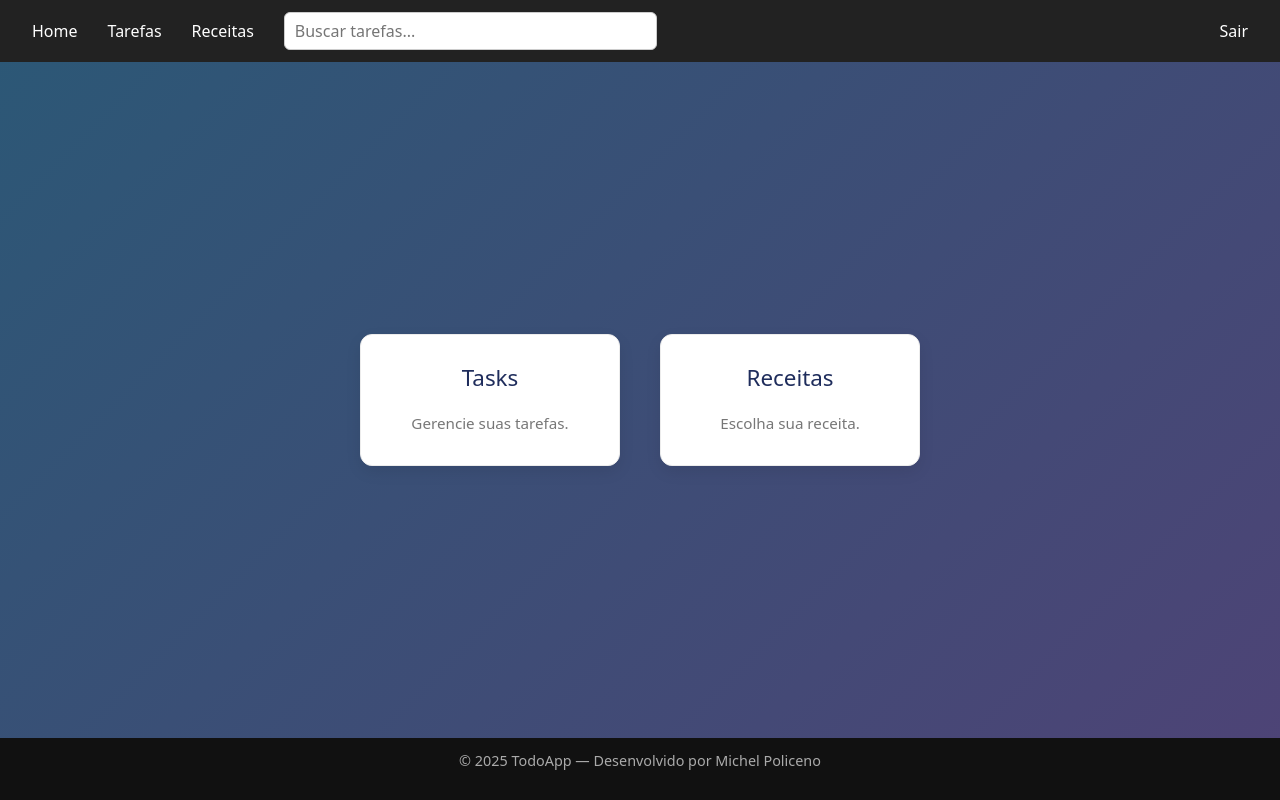
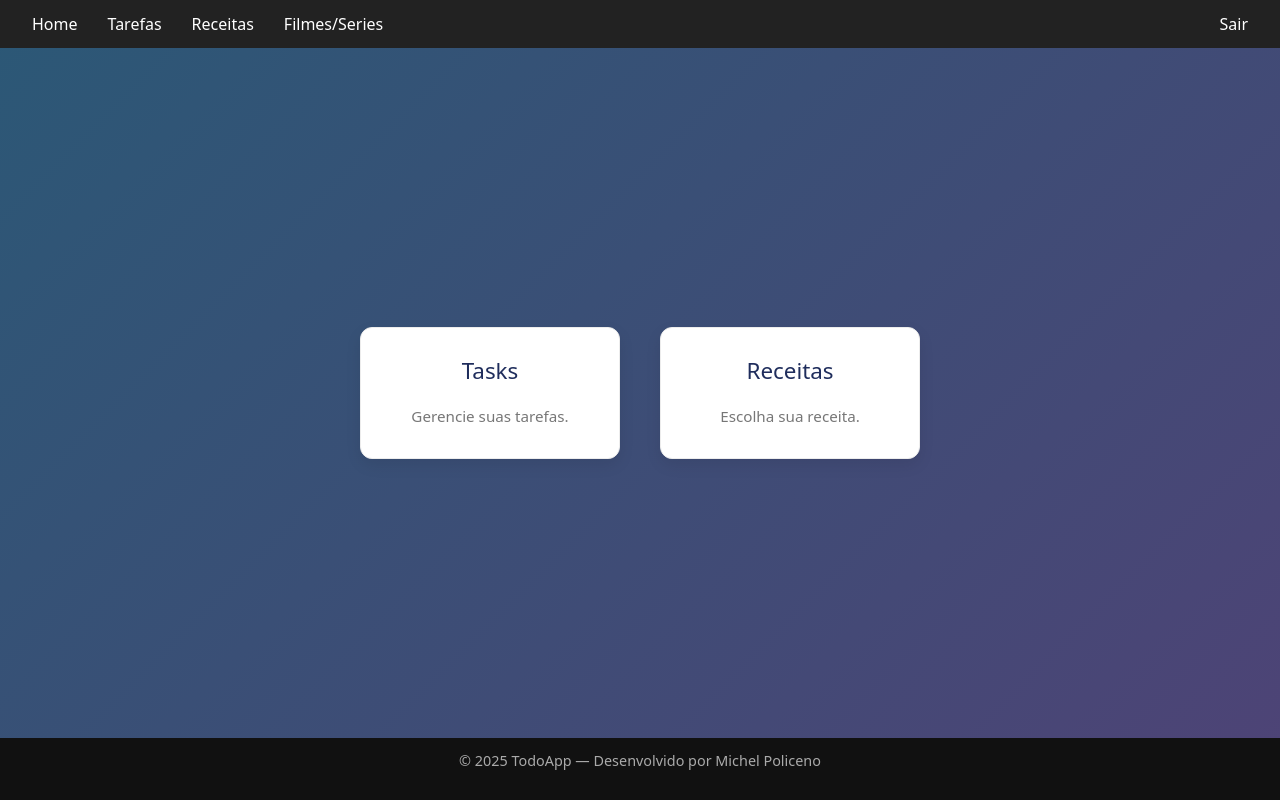
Before and after one commit to Michel-Policeno/todolist-react, a React (Vite) app: page /home in a window 1280 px wide. Built offline with nearby package versions, Linux system fonts and the light colour scheme; sample sign-in values are in the browser's storage.

Commit message:
refactor: add btn movies and remove onSearch

```diff
--- a/src/components/Header.tsx
+++ b/src/components/Header.tsx
@@ -1,5 +1,5 @@
 import React, { useState } from "react";
-import { useNavigate} from "react-router-dom";
+import { useNavigate } from "react-router-dom";
 import { useAuth } from "../context/AuthProvider";
 import "../styles/Header.css";
 
@@ -7,17 +7,9 @@ interface HeaderProps {
   onSearch: (query: string) => void;
 }
 
-const Header: React.FC<HeaderProps> = ({ onSearch }) => {
+const Header: React.FC<HeaderProps> = () => {
   const navigate = useNavigate();
   const { logout } = useAuth();
-  const [search, setSearch] = useState("");
-  const [theme, setTheme] = useState("light");
-
-  const handleThemeToggle = () => {
-    const newTheme = theme === "light" ? "dark" : "light";
-    setTheme(newTheme);
-    document.body.setAttribute("data-theme", newTheme);
-  };
 
   return (
     <header className="header">
@@ -33,29 +25,16 @@ const Header: React.FC<HeaderProps> = ({ onSearch }) => {
         Receitas
       </button>
 
-
-      <div className="search-bar">
-        <input
-          type="text"
-          placeholder="Buscar tarefas..."
-          value={search}
-          onChange={(e) => {
-            setSearch(e.target.value);
-            onSearch(e.target.value);
-          }}
-        />
-      </div>
+      <button onClick={() => navigate("/movies")} className="btn-filmes">
+        Filmes/Series
+      </button>
 
       <div className="user-controls">
-
-        {/* <span className="username">Olá, Michel</span> */}
-        {/* <button onClick={handleThemeToggle} className="btn-theme">
-          {theme === "light" ? "🌙" : "☀️"}
-        </button> */}
         <button onClick={logout} className="btn-logout">
           Sair
         </button>
       </div>
+
     </header>
   );
 };
--- a/src/styles/Header.css
+++ b/src/styles/Header.css
@@ -34,7 +34,8 @@
 .btn-theme,
 .btn-home,
 .btn-tarefas,
-.btn-receitas{
+.btn-receitas,
+.btn-filmes{
   background: transparent;
   color: white;
   border: none;
```
Lines whose indentation alone changed are shown as unchanged.
